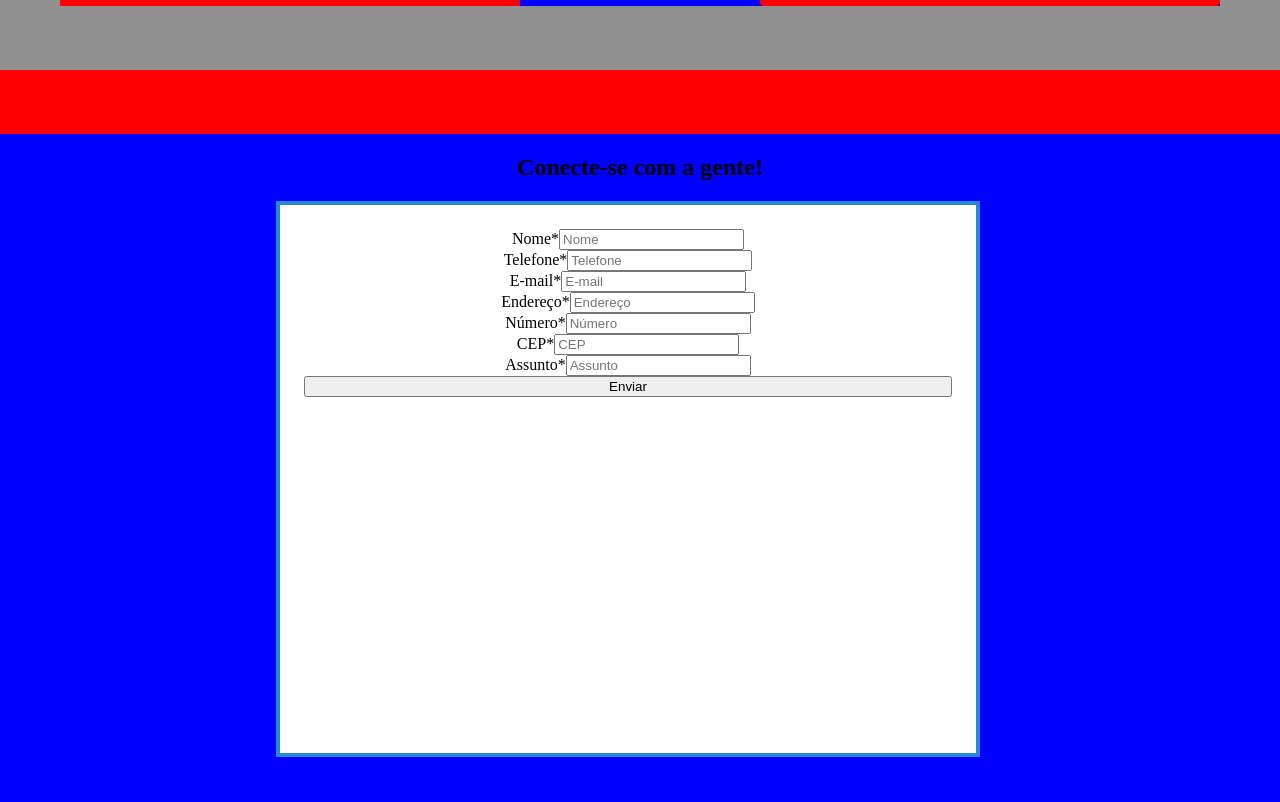
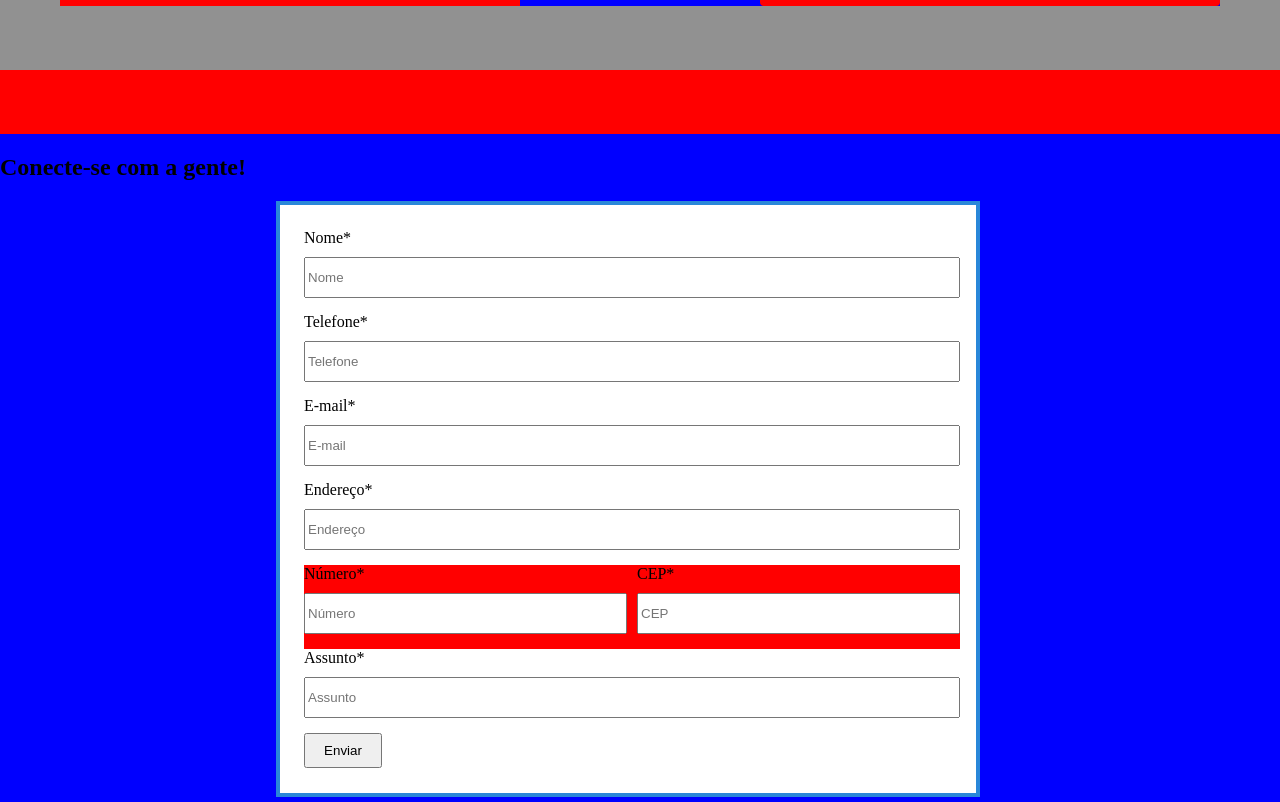
Before and after one commit to guilherme-a-pinheiro/ponto-net-vercel, a Next.js app: page / in a window 1280 px wide. Shown: the part 4758-5560 px from the top of the page. Built offline with nearby package versions, Linux system fonts and the light colour scheme.

Commit message:
form conectese concluido

```diff
--- a/components/conectese/index.js
+++ b/components/conectese/index.js
@@ -14,32 +14,34 @@ export default function Conectese() {
               <S.CampoForms>
                 <div>
                   <label htmlFor="">Nome*</label>
-                <input type="text" name="" id="" placeholder="Nome"/>
+                  <input type="text" name="" id="" placeholder="Nome" />
                 </div>
               </S.CampoForms>
               <S.CampoForms>
                 <label htmlFor="">Telefone*</label>
-              <input type="text" name="" id="" placeholder="Telefone"/>
+                <input type="text" name="" id="" placeholder="Telefone" />
               </S.CampoForms>
               <S.CampoForms>
                 <label htmlFor="">E-mail*</label>
-              <input type="text" name="" id="" placeholder="E-mail"/>
+                <input type="text" name="" id="" placeholder="E-mail" />
               </S.CampoForms>
               <S.CampoForms>
                 <label htmlFor="">Endereço*</label>
-              <input type="text" name="" id="" placeholder="Endereço"/>
+                <input type="text" name="" id="" placeholder="Endereço" />
               </S.CampoForms>
               <S.CampoFormsEndereco>
+                <S.CampoFormsEnderecoItem>
                 <label htmlFor="">Número*</label>
-              <input type="text" name="" id="" placeholder="Número"/>
-            </S.CampoFormsEndereco>
-            <S.CampoFormsEndereco>
+                <input type="text" name="" id="" placeholder="Número" />
+                </S.CampoFormsEnderecoItem>
+                <S.CampoFormsEnderecoItem>
                 <label htmlFor="">CEP*</label>
-              <input type="text" name="" id="" placeholder="CEP"/>
+                <input type="text" name="" id="" placeholder="CEP" />
+                </S.CampoFormsEnderecoItem>
               </S.CampoFormsEndereco>
               <S.CampoForms>
                 <label htmlFor="">Assunto*</label>
-              <input type="text" name="" id="" placeholder="Assunto"/>
+                <input type="text" name="" id="" placeholder="Assunto" />
               </S.CampoForms>
               <button type="submit">Enviar</button>
             </form>
--- a/components/conectese/styles.js
+++ b/components/conectese/styles.js
@@ -13,12 +13,11 @@ export const Content = styled('div', {
   height: '100%',
   backgroundColor: 'blue',
   display: 'block',
-  textAlign: 'center'
 })
 
 export const Form = styled('div', {
   width: '648px',
-  height: '500px',
+  height: '540px',
   padding: '24px',
   backgroundColor: '#fff',
   border: '4px solid rgb(41, 135, 217)',
@@ -26,14 +25,43 @@ export const Form = styled('div', {
   form: {
     display: 'flex',
     flexDirection: 'column',
-    justifyContent: 'space-between'
+    justifyContent: 'space-between',
+    button: {
+      width: '78px',
+      height: '35px',
+      padding: '0px 15px',
+      textAlign: 'center'
+    }
   }
 })
 
 export const CampoForms = styled('div', {
-
+  padding: '0px 0px 15px 0px',
+  label: {
+    display: 'block',
+    padding: '0px 0px 10px 0px'
+  },
+  input: {
+    width: '100%',
+    height: '35px'
+  }
 })
 
 export const CampoFormsEndereco = styled('div', {
+  display: 'flex',
+  width: '656px',
+  backgroundColor: 'red',
+  justifyContent: 'space-between'
+})
 
+export const CampoFormsEnderecoItem = styled('div', {
+  padding: '0px 0px 15px 0px',
+  label: {
+    display: 'block',
+    padding: '0px 0px 10px 0px'
+  },
+  input: {
+    height: '35px',
+    width: '315px'
+  }
 })
```
Lines whose indentation alone changed are shown as unchanged.
